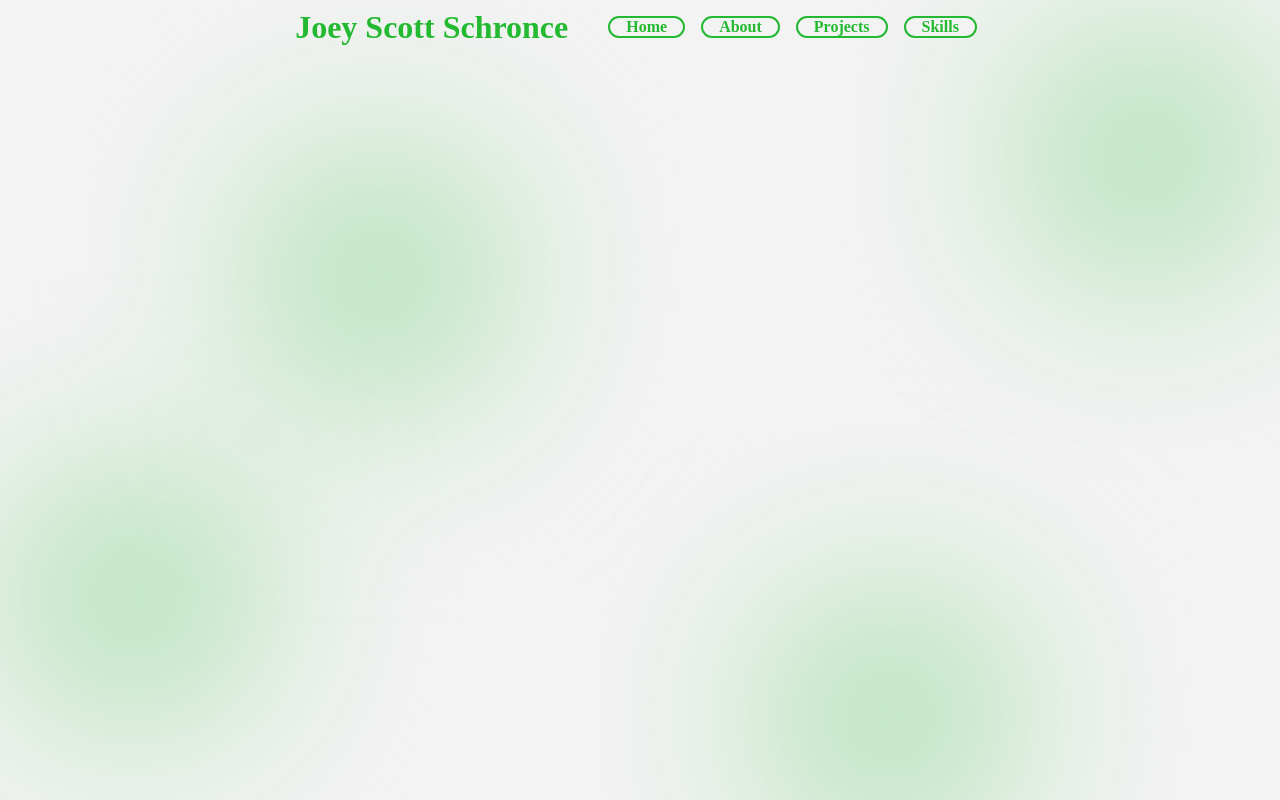
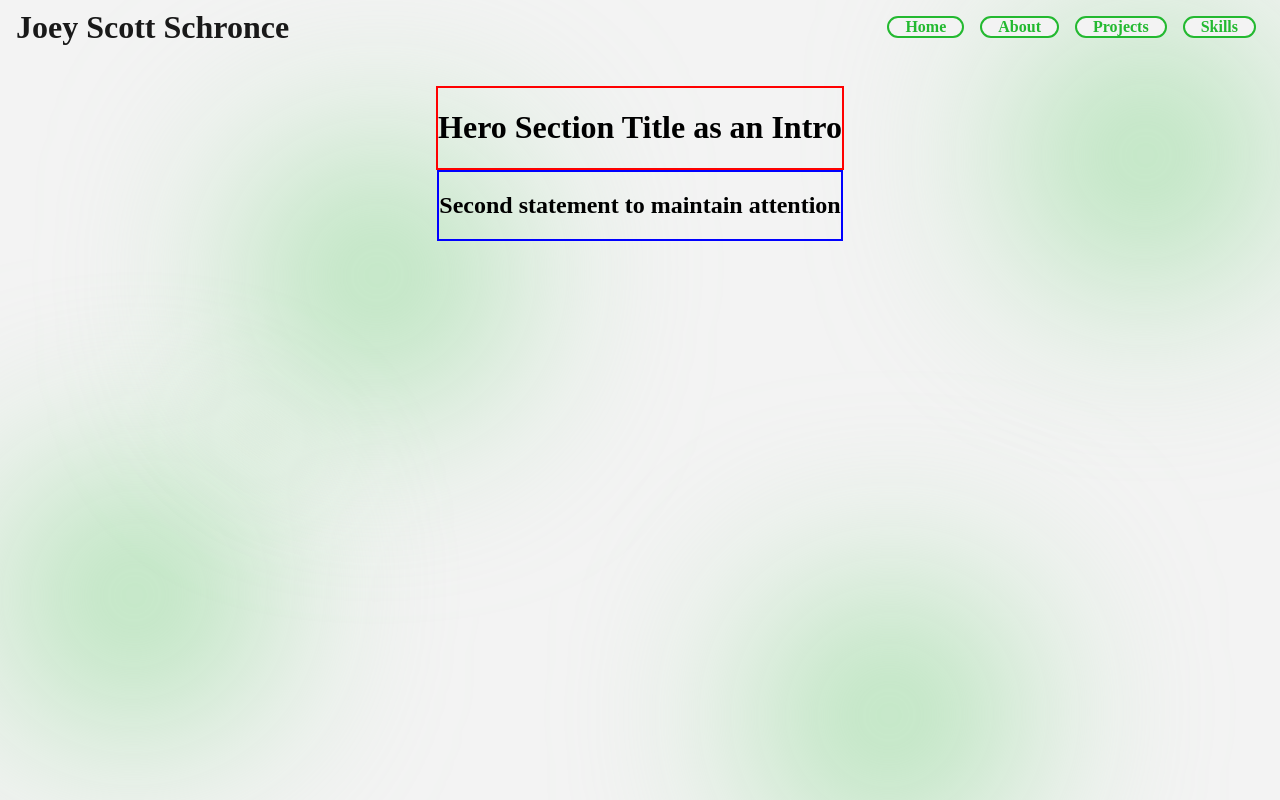
Before and after one commit to JoeyScottSchronce/JoeyScottSchronce.github.io, a React (Vite) app: page / in a window 1280 px wide. Built offline with nearby package versions, Linux system fonts and the light colour scheme.

Commit message:
updated css

```diff
--- a/index.html
+++ b/index.html
@@ -6,7 +6,7 @@
   <link rel="icon" type="image/png" href="/assets/waving-hand.png" />
   <title>Joey Scott Schronce Portfolio</title>
 </head>
-<body style="margin: 0; padding: 0">
+<body style="margin: 0; padding: 0; width: 100vw;">
 <div id="root"></div>
 <script type="module" src="/src/main.jsx"></script>
 </body>
--- a/src/Components/HeroSection/HeroSection.css
+++ b/src/Components/HeroSection/HeroSection.css
@@ -1,11 +1,16 @@
 .container {
-
+    display: flex;
+    flex-flow: column wrap;
+    justify-content: center;
+    align-items: center;
+    padding: 2rem;
 }
 
 .first-sub {
-
+    border: 2px solid red;
 }
 
 .second-sub {
+    border: 2px solid blue;
 
 }
--- a/src/Components/HeroSection/HeroSection.jsx
+++ b/src/Components/HeroSection/HeroSection.jsx
@@ -4,12 +4,15 @@ import "./HeroSection.css"
 function HeroSection() {
     return (
         <div id="HeroSection" className="container">
+
             <div className="first-sub">
+                <h1>Hero Section Title as an Intro</h1>
+            </div>
 
+            <div className="second-sub">
+                <h2>Second statement to maintain attention </h2>
             </div>
-            <div className="second-sub">
 
-            </div>
         </div>
     )
 }
--- a/src/Components/NavBar/NavBar.css
+++ b/src/Components/NavBar/NavBar.css
@@ -1,12 +1,13 @@
 .nav-container {
     display: flex;
     flex-flow: row wrap;
-    justify-content: center;
+    justify-content: space-between;
     align-items: center;
+    width: 100vw;
 }
 
 .nav-title {
-    color: var(--secondary-color);
+    color: var(--dark-base);
     font-weight: bold;
     font-size: 2rem;
     margin: 0 1rem 0 1rem;
@@ -17,6 +18,7 @@
     align-items: center;
     margin: 1rem;
 }
+
 .nav-items {
     background-color: var(--light-base);
     color: var(--secondary-color);
@@ -39,3 +41,9 @@
     color: inherit;
     font-weight: bold;
 }
+
+@media (max-width: 768px) {
+    .nav-container {
+        justify-content: center;
+    }
+}
```
